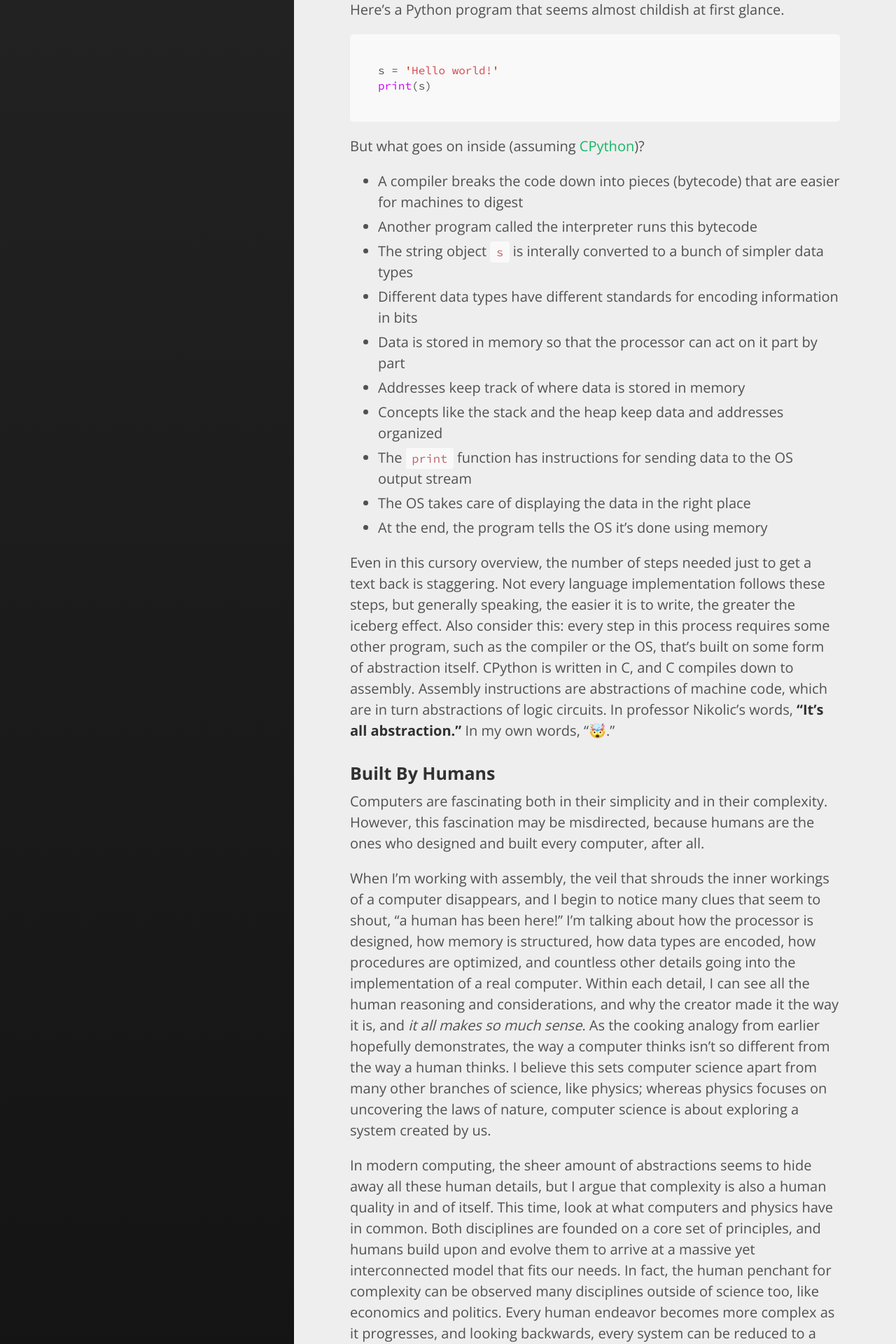
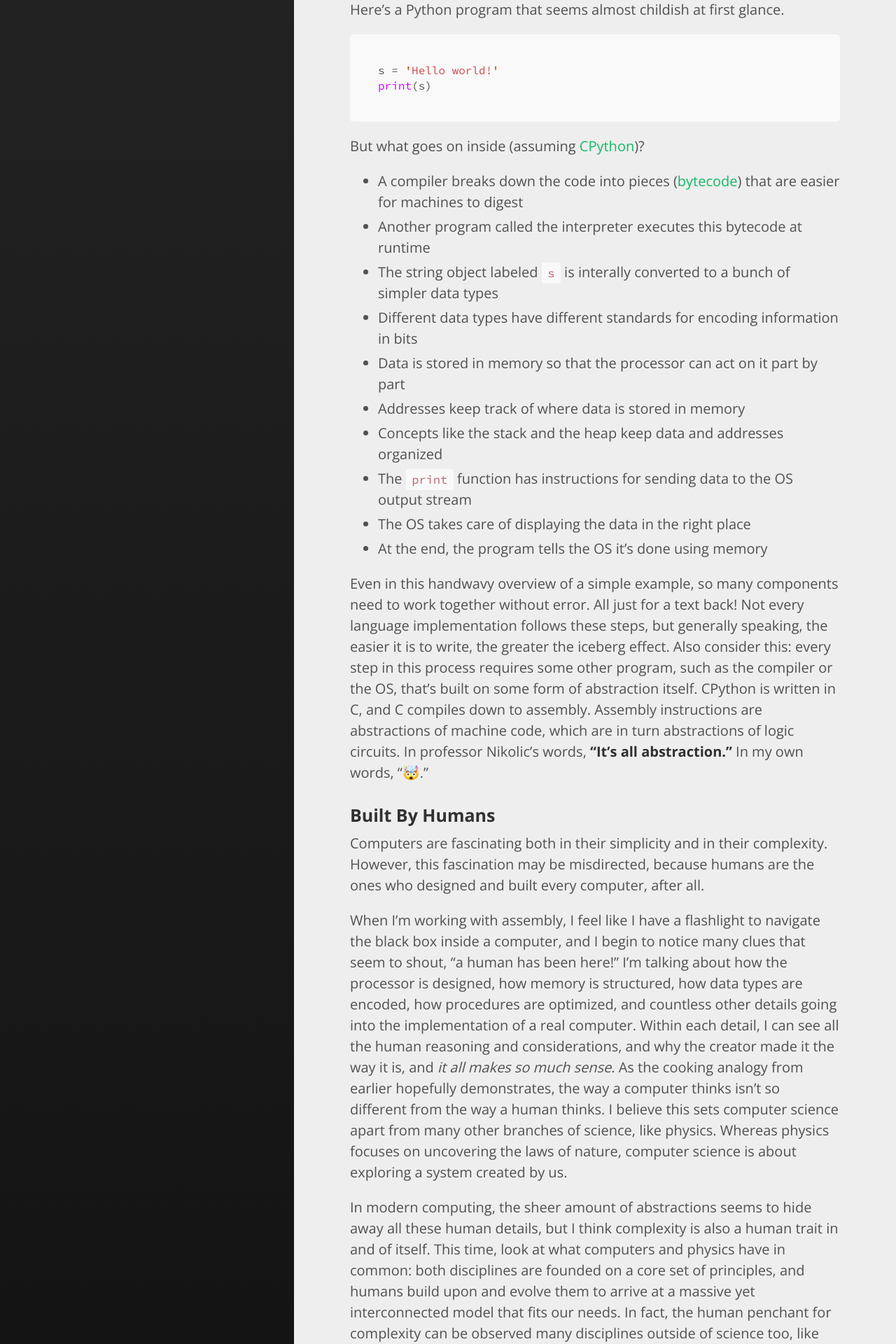
Before and after one commit to dlzou/dlzou.github.io, a Jekyll site: the page built from _posts/2020-09-27-computers-humans.md, in a window 1280 px wide. Shown: the part 2526-4446 px from the top of the page at 70% size. Built offline with Jekyll 4.4.1, drawn with Linux system fonts in a browser that asks for light colours; some of the changed text lies outside the part shown.

Commit message:
edited computers humans post

````diff
--- a/_posts/2020-09-27-computers-humans.md
+++ b/_posts/2020-09-27-computers-humans.md
@@ -44,9 +44,9 @@ print(s)
 ```
 
 But what goes on inside (assuming [CPython](https://en.wikipedia.org/wiki/CPython))?
-- A compiler breaks the code down into pieces (bytecode) that are easier for machines to digest
-- Another program called the interpreter runs this bytecode
-- The string object `s` is interally converted to a bunch of simpler data types
+- A compiler breaks down the code into pieces ([bytecode](https://en.wikipedia.org/wiki/Intermediate_representation)) that are easier for machines to digest
+- Another program called the interpreter executes this bytecode at runtime
+- The string object labeled `s` is interally converted to a bunch of simpler data types
 - Different data types have different standards for encoding information in bits
 - Data is stored in memory so that the processor can act on it part by part
 - Addresses keep track of where data is stored in memory
@@ -55,17 +55,17 @@ But what goes on inside (assuming [CPython](https://en.wikipedia.org/wiki/CPytho
 - The OS takes care of displaying the data in the right place
 - At the end, the program tells the OS it's done using memory
 
-Even in this cursory overview, the number of steps needed just to get a text back is staggering. Not every language implementation follows these steps, but generally speaking, the easier it is to write, the greater the iceberg effect. Also consider this: every step in this process requires some other program, such as the compiler or the OS, that's built on some form of abstraction itself. CPython is written in C, and C compiles down to assembly. Assembly instructions are abstractions of machine code, which are in turn abstractions of logic circuits. In professor Nikolic's words, **"It's all abstraction."** In my own words, "🤯."
+Even in this handwavy overview of a simple example, so many components need to work together without error. All just for a text back! Not every language implementation follows these steps, but generally speaking, the easier it is to write, the greater the iceberg effect. Also consider this: every step in this process requires some other program, such as the compiler or the OS, that's built on some form of abstraction itself. CPython is written in C, and C compiles down to assembly. Assembly instructions are abstractions of machine code, which are in turn abstractions of logic circuits. In professor Nikolic's words, **"It's all abstraction."** In my own words, "🤯."
 
 
 ### Built By Humans
 
 Computers are fascinating both in their simplicity and in their complexity. However, this fascination may be misdirected, because humans are the ones who designed and built every computer, after all.
 
-When I'm working with assembly, the veil that shrouds the inner workings of a computer disappears, and I begin to notice many clues that seem to shout, "a human has been here!" I'm talking about how the processor is designed, how memory is structured, how data types are encoded, how procedures are optimized, and countless other details going into the implementation of a real computer. Within each detail, I can see all the human reasoning and considerations, and why the creator made it the way it is, and *it all makes so much sense*. As the cooking analogy from earlier hopefully demonstrates, the way a computer thinks isn't so different from the way a human thinks. I believe this sets computer science apart from many other branches of science, like physics; whereas physics focuses on uncovering the laws of nature, computer science is about exploring a system created by us.
+When I'm working with assembly, I feel like I have a flashlight to navigate the black box inside a computer, and I begin to notice many clues that seem to shout, "a human has been here!" I'm talking about how the processor is designed, how memory is structured, how data types are encoded, how procedures are optimized, and countless other details going into the implementation of a real computer. Within each detail, I can see all the human reasoning and considerations, and why the creator made it the way it is, and *it all makes so much sense*. As the cooking analogy from earlier hopefully demonstrates, the way a computer thinks isn't so different from the way a human thinks. I believe this sets computer science apart from many other branches of science, like physics. Whereas physics focuses on uncovering the laws of nature, computer science is about exploring a system created by us.
 
-In modern computing, the sheer amount of abstractions seems to hide away all these human details, but I argue that complexity is also a human quality in and of itself. This time, look at what computers and physics have in common. Both disciplines are founded on a core set of principles, and humans build upon and evolve them to arrive at a massive yet interconnected model that fits our needs. In fact, the human penchant for complexity can be observed many disciplines outside of science too, like economics and politics. Every human endeavor becomes more complex as it progresses, and looking backwards, every system can be reduced to a few basic principles.
+In modern computing, the sheer amount of abstractions seems to hide away all these human details, but I think complexity is also a human trait in and of itself. This time, look at what computers and physics have in common: both disciplines are founded on a core set of principles, and humans build upon and evolve them to arrive at a massive yet interconnected model that fits our needs. In fact, the human penchant for complexity can be observed many disciplines outside of science too, like economics and politics. Every human endeavor becomes more complex as it progresses, and looking backwards, every system can be reduced to a few basic principles.
 
-TL;DR: **Computer science is human to its core.**
+TL;DR: **Computer science is inseparable from humans.**
 
 This is all very fancy and abstract, but here's my practical takeaway: **Don't be afraid to dig deep.** No matter how intimidating a subject may appear, it's created and studied by humans who think and reason similarly as you. Once you can grasp the few underlying concepts, all the complexity around it falls into order too.
````
